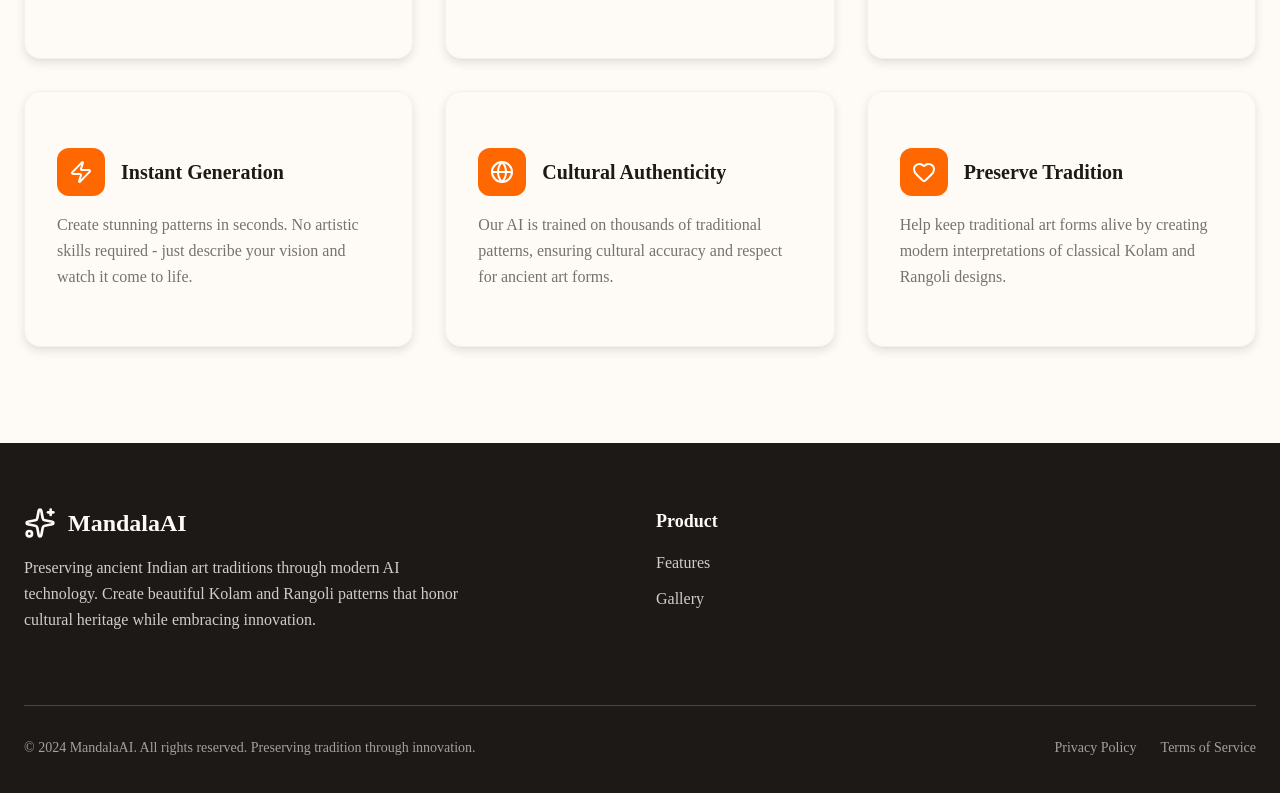
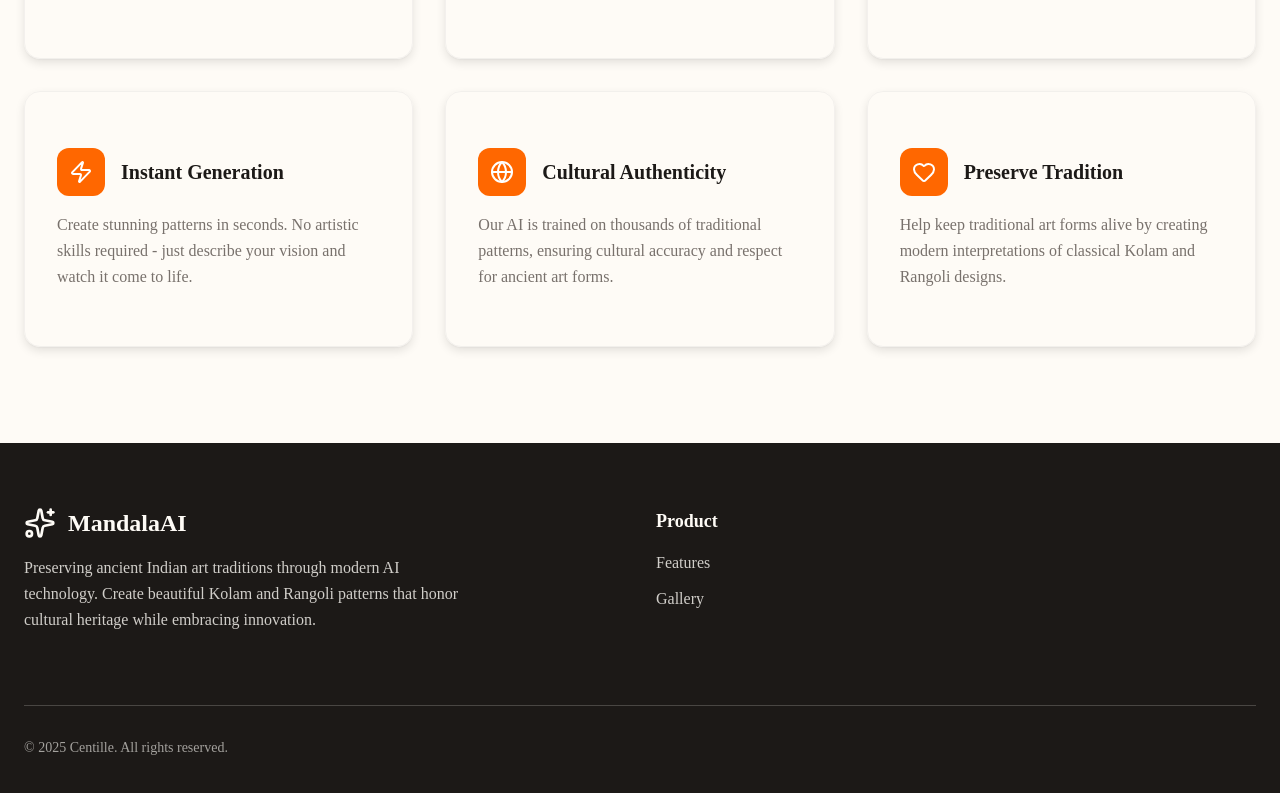
Before and after one commit to Siddhesh-Agarwal/Mandala-AI, a React (Vite) app in the folder frontend/: page / in a window 1280 px wide. Shown: the part 1285-2078 px from the top of the page. Built offline with nearby package versions, Linux system fonts and the light colour scheme.

Commit message:
Updates company branding, removes footer links, refactors Hero stats, adjusts error styling, and improves 404 page.

```diff
--- a/frontend/src/components/Footer.tsx
+++ b/frontend/src/components/Footer.tsx
@@ -1,4 +1,3 @@
-/** biome-ignore-all lint/a11y/useValidAnchor: <Placeholder links> */
 import { Sparkles } from "lucide-react";
 
 export const Footer = () => {
@@ -48,23 +47,8 @@ export const Footer = () => {
         <div className="border-t border-background/20 pt-8">
           <div className="flex flex-col md:flex-row justify-between items-center">
             <p className="text-background/60 font-inter text-sm mb-4 md:mb-0">
-              © 2024 MandalaAI. All rights reserved. Preserving tradition
-              through innovation.
+              © 2025 Centille. All rights reserved.
             </p>
-            <div className="flex gap-6 text-sm font-inter">
-              <a
-                href="#"
-                className="text-background/60 hover:text-background transition-colors"
-              >
-                Privacy Policy
-              </a>
-              <a
-                href="#"
-                className="text-background/60 hover:text-background transition-colors"
-              >
-                Terms of Service
-              </a>
-            </div>
           </div>
         </div>
       </div>
--- a/frontend/src/components/Hero.tsx
+++ b/frontend/src/components/Hero.tsx
@@ -64,30 +64,29 @@ export const Hero = () => {
 
         {/* Stats */}
         <div className="mt-16 grid grid-cols-3 gap-8 max-w-md mx-auto">
-          <div className="text-center">
-            <div className="text-3xl font-bold text-primary-foreground font-playfair">
-              50K+
+          {[
+            {
+              title: "50K+",
+              description: "Patterns Created",
+            },
+            {
+              title: "100+",
+              description: "Design Styles",
+            },
+            {
+              title: "24/7",
+              description: "AI Generation",
+            },
+          ].map((item) => (
+            <div key={item.title} className="text-center">
+              <div className="text-3xl font-bold text-primary-foreground">
+                {item.title}
+              </div>
+              <div className="text-primary-foreground/80 text-sm font-inter">
+                {item.description}
+              </div>
             </div>
-            <div className="text-primary-foreground/80 text-sm font-inter">
-              Patterns Created
-            </div>
-          </div>
-          <div className="text-center">
-            <div className="text-3xl font-bold text-primary-foreground font-playfair">
-              100+
-            </div>
-            <div className="text-primary-foreground/80 text-sm font-inter">
-              Design Styles
-            </div>
-          </div>
-          <div className="text-center">
-            <div className="text-3xl font-bold text-primary-foreground font-playfair">
-              24/7
-            </div>
-            <div className="text-primary-foreground/80 text-sm font-inter">
-              AI Generation
-            </div>
-          </div>
+          ))}
         </div>
       </div>
     </section>
--- a/frontend/src/pages/Create.tsx
+++ b/frontend/src/pages/Create.tsx
@@ -195,7 +195,7 @@ export default function CreatePage() {
         ) : isError ? (
           <Card className="bg-card border border-destructive rounded-lg p-8 shadow-glow">
             <CardContent className="text-center py-8">
-              <div className="text-destructive-foreground bg-destructive/10 border border-destructive py-4 px-6 rounded-lg">
+              <div className="text-destructive-foreground bg-destructive/75 border border-destructive py-4 px-6 rounded-lg">
                 <p className="font-semibold mb-2">Generation Failed</p>
                 <p className="text-sm">
                   {error instanceof Error
--- a/frontend/src/pages/Gallery.tsx
+++ b/frontend/src/pages/Gallery.tsx
@@ -117,7 +117,7 @@ export default function GalleryPage() {
 				</div>
 			) : isError ? (
 				<div className="text-center py-20">
-					<div className="text-destructive-foreground bg-destructive/10 border border-destructive py-4 px-6 rounded-lg text-base max-w-md mx-auto">
+					<div className="text-destructive-foreground bg-destructive/75 border border-destructive py-4 px-6 rounded-lg text-base max-w-md mx-auto">
 						<p className="font-semibold mb-2">Failed to load images</p>
 						<p className="text-sm">
 							{error instanceof Error
--- a/frontend/src/pages/NotFound.tsx
+++ b/frontend/src/pages/NotFound.tsx
@@ -1,15 +1,15 @@
 import { Link } from "react-router-dom";
 import { Button } from "@/components/ui/button";
 
-const NotFound = () => {
+export default function NotFound() {
   return (
     <section className="flex items-center h-full p-16">
       <div className="container flex flex-col items-center justify-center px-5 mx-auto my-8">
-        <div className="max-w-md text-center">
+        <div className="max-w-lg text-center">
           <p className="text-2xl font-semibold md:text-3xl">
             Sorry, we couldn't find this page.
           </p>
-          <p className="mt-4 mb-8 dark:text-gray-600">
+          <p className="mt-4 mb-8">
             But dont worry, you can find plenty of other things on our homepage.
           </p>
           <Link to="/">
@@ -19,6 +19,4 @@ const NotFound = () => {
       </div>
     </section>
   );
-};
-
-export default NotFound;
+}
```
